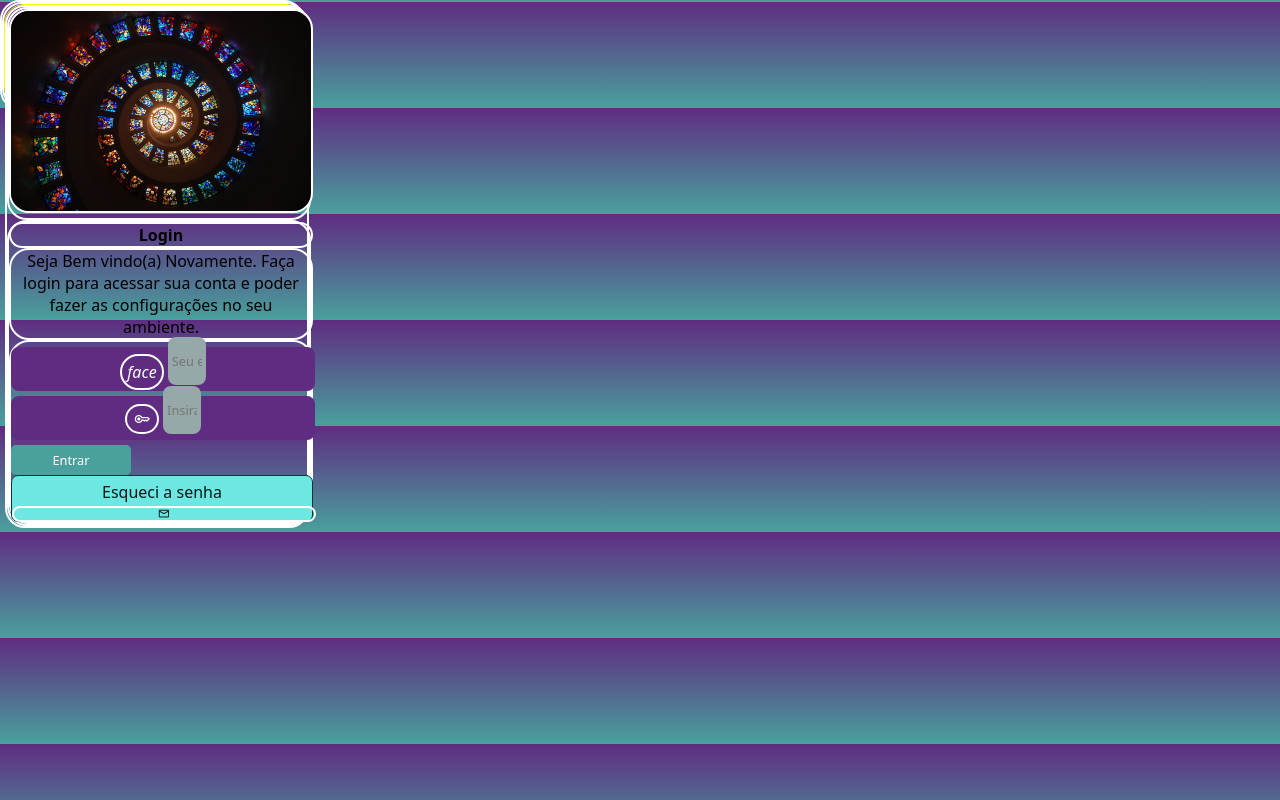
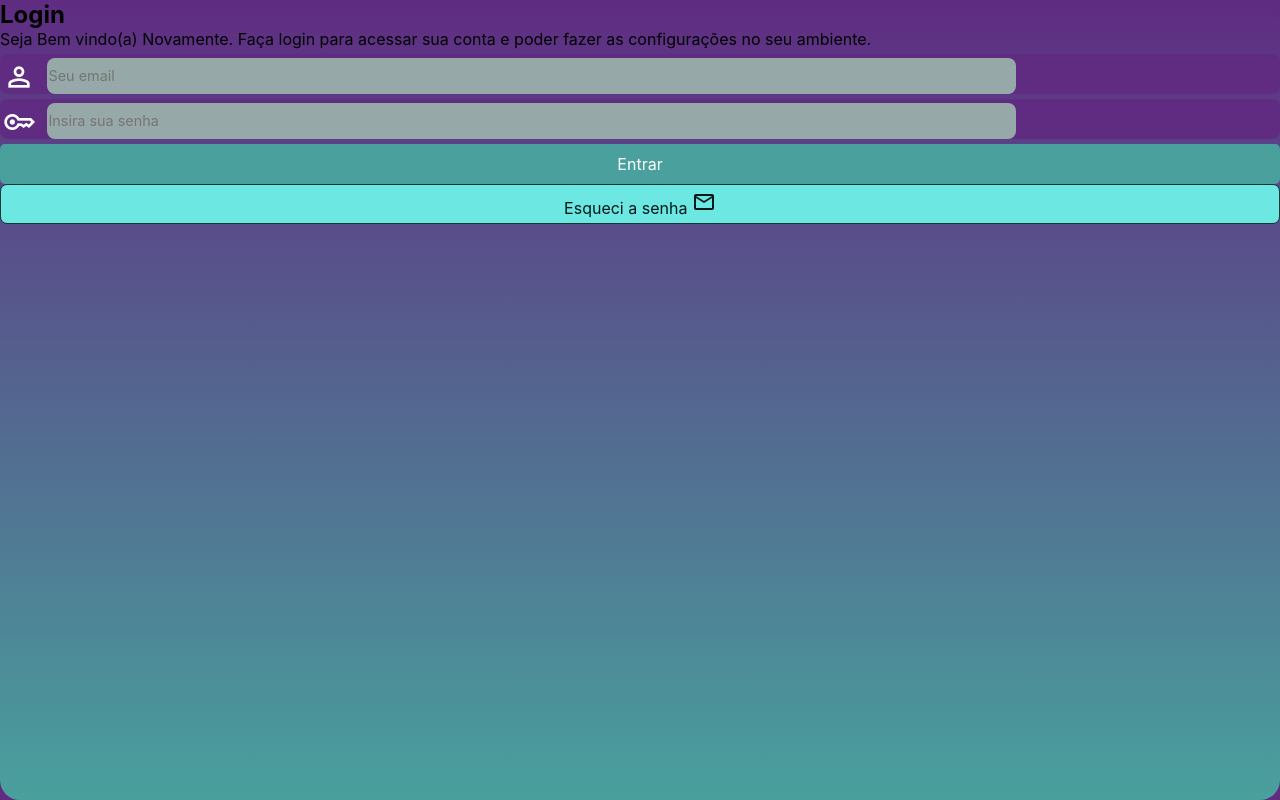
Before and after one commit to HugoGonzales1278/projeto-login, a plain HTML site: page index.html in a window 1280 px wide. Drawn offline with nearby package versions, Linux system fonts and the light colour scheme.

Commit message:
tentativa fail do box-sizing

```diff
--- a/estilos/media-query.css
+++ b/estilos/media-query.css
@@ -12,15 +12,15 @@
  TVs:
  */
 
- @media screen and (min-width: 768px) and (max-width:992px)
+ @media screen and (min-width: 768px) and (max-width:992px) {
  /*CONFIGURAÇÃO PARA TABLET*/
- {
+
     body{
-        background-image: linear-gradient(to top, #49a09d, #5f2c82);
+        background-image: linear-gradient(to top, #49a09d, #f8f7f9de);
     }
     section#login {
         width: 80vw;
-        height: 280px;
+        height: 280vh;
     }
     section#login > div#imagem{
         float: left;
@@ -37,27 +37,25 @@
         background-image: linear-gradient(to top, #49a09d, #5f2c82);
     }
     section#login{
-        width: 950vw;
+        width: 950px;
         height: 350px;
     }
 
     section#login > div#imagem {
-        display: block;
         float: right;
         width: 50%;
         height: 100%;
     }
     section#login > div#formulario {
-        display: block;
         float: left;
-        width: 25%;
-        height: 50%;
+        width: 50%;
+        height: 100%;
     }
     div#formulario > h1 {
         font-size: 2em;
     }
     div#formulario > p {
-        font-size: 1.2em;
+        font-size: 1em;
         margin: 20px 0px;
     }
  }
--- a/estilos/style.css
+++ b/estilos/style.css
@@ -18,36 +18,29 @@ Lilás: #5f2c82
 */
 
 * {
-    font-family: system-ui, -apple-system, BlinkMacSystemFont, 'Segoe UI', Roboto, Oxygen, Ubuntu, Cantarell, 'Open Sans', 'Helvetica Neue', sans-serif;
-    text-align: center;
-    font-size: 1em;
-    content: counter(name);
+    font-family: -apple-system, BlinkMacSystemFont, 'Segoe UI', Roboto, Oxygen, Ubuntu, Cantarell, 'Open Sans', 'Helvetica Neue', sans-serif;
     padding: 0px;
-    border: 0px;
     margin: 0px;
-    border: 2px solid white;
-    height: auto;
     border-radius: 20px;
-    content: icon;
-    width: 300px;
+    box-sizing: border-box;
 
+}
 
     body, html {
         background-color: #5f2c82;
-        background-position: center center;
+        width: 100vw;
+        height: 100vh;
 
     }
     main {
         position: relative;
+        width: 100vw;
+        height: 100vh;
 
     }
-    main#box-1{
-        width: 300px;
-        height: 100px;
-        border: 1px solid yellow;
-    }
+
     section#login {/*tela-celphone*/
-        position: relative;
+        position: absolute;
         top: 50px;
         left: 50px;
         overflow: hidden;
@@ -67,10 +60,9 @@ Lilás: #5f2c82
     section#login > div#imagem{
         display: block;
         background: #5f2c82 url(../imagens/papel-de-parede.png) no-repeat;
+        background-size: cover;
         background-position: left bottom;
-        background-size: cover;
-        width: 30px;
-        height: 100px;
+        height: 200px;
     }
 
     section#login > div#formulario {
@@ -80,7 +72,7 @@ Lilás: #5f2c82
     }
     div#formulario > h1 {
         text-align: center;
-        margin-bottom: 5px;
+        margin-bottom: 10px;
     }
     div#formulario > p {
         font-size: 0.8em;
@@ -100,22 +92,31 @@ Lilás: #5f2c82
         display: none;
     }
 
-    div.campo > i {
+    .material-symbols-outlined {
+        font-variation-settings:
+        'FILL' 0,
+        'wght' 400,
+        'GRAD' 0,
+        'opsz' 24
+    }
+
+    div.campo > span {
         color: white;
-    /* background-color: black;*/
-        font-size: 1em;
-        width: 20px;
+        /*background-color: black;*/
+        font-size: 2em;
+        width: 40px;
         padding: 5px;
+        transform: translateX(-10%);
     }
 
     div.campo > input {
         background-color: #96a9a8;
-        font-size: 0.8em;
-        width: 30px;
+        font-size: 0.9em;
+        width: calc(100% - 24%);
         height: 100%;
         border: 0px;
         border-radius: 8px;
-        padding: 4px;
+        padding: 2px;
         transform: translateY(-12px);
     }
 
@@ -126,9 +127,9 @@ Lilás: #5f2c82
 
     form > input[type=submit]{
         display: block;
-        font-size: 0.8em;
-        width: 40%;
-        height: 30px;
+        font-size: 1em;
+        width: 100%;
+        height: 40px;
         background-color: #49a09d;
         color: white;
         border: none;
@@ -161,4 +162,17 @@ Lilás: #5f2c82
     form > a.botao > i{
         font-size: 0.8em;
     }
-}
+
+    .material-symbols-outlined {
+        font-family: 'Material Symbols Outlined';
+        font-weight: normal;
+        font-style: normal;
+        font-size: 24px;  /* Preferred icon size */
+        display: inline-block;
+        line-height: 1;
+        text-transform: none;
+        letter-spacing: normal;
+        word-wrap: normal;
+        white-space: nowrap;
+        direction: ltr;
+      }
--- a/index.html
+++ b/index.html
@@ -4,38 +4,52 @@
     <meta charset="UTF-8">
     <meta name="viewport" content="width=device-width, initial-scale=1.0">
     <title>Login</title>
+    <link href="https://fonts.googleapis.com/css2?family=Material+Symbols+Outlined" rel="stylesheet" />
+
+
     <link href="https://fonts.googleapis.com/icon?family+Material+Icons"rel="stylesheet" >
+
     <link rel="stylesheet" href="https://fonts.googleapis.com/css2?family=Material+Symbols+Outlined:opsz,wght,FILL,GRAD@20..48,100..700,0..1,-50..200&icon_names=mail" />
-    <link rel="stylesheet" href="https://fonts.googleapis.com/css2?family=Material+Symbols+Outlined:opsz,wght,FILL,GRAD@24,400,0,0&icon_names=key" />
+
+    <link rel="stylesheet" href="https://fonts.googleapis.com/css2?family=Material+Symbols+Outlined:opsz,wght,FILL,GRAD@20..48,100..700,0..1,-50..200&icon_names=key" />
+
+    <link rel="stylesheet" href="https://fonts.googleapis.com/css2?family=Material+Symbols+Outlined:opsz,wght,FILL,GRAD@24,400,0,0&icon_names=person" />
+
     <link rel="stylesheet" href="estilos/style.css">
+
     <link rel="stylesheet" href="estilos/media-query.css">
+
+    <link rel="stylesheet" href="https://icons8.com.br/icon/99268/person">
 
 </head>
 <body>
-    <main id="box-1">
+    <main>
         <section id="Login">
-            <div id="Imagem">
+            <div id="Imagem" >
                 <!--Aqui vai as imagens nas css-->
-                <img src="../projeto-login/imagens/papel-de-parede.png" alt="">
             </div>
             <div id="Formulário">
                 <h1>Login</h1>
                 <p>Seja Bem vindo(a) Novamente. Faça login para acessar sua conta e poder fazer as configurações no seu ambiente.</p>
                 <form action="login.php" method="post" autocomplete="on">
                     <div class="campo">
-                        <i class="material-icons">face</i>
+                        <span class="material-symbols-outlined">
+                            person
+                        </span>
                         <input type="email" name="login" id="ilogin" placeholder="Seu email" autocomplete="email" required maxlength="30">
                         <label for="ilogin">Login</label>
 
                     </div>
                     <div class="campo">
-                        <i class="material-symbols-outlined">key</i>
+                        <span class="material-symbols-outlined">
+                            key
+                        </span>
                          <input type="password" name="senha" id="isenha" placeholder="Insira sua senha" autocomplete="current-password" required minlength="8" maxlength="20">
                         <label for="isenha">Senha</label>
                     </div>
                     <input type="submit" value="Entrar">
                     <a href="esqueci.html" class="botao">Esqueci a senha
-                        <i class="material-symbols-outlined">mail</i>
+                        <span class="material-symbols-outlined">mail</span>
                     </a>
                 </form>
             </div>
```
